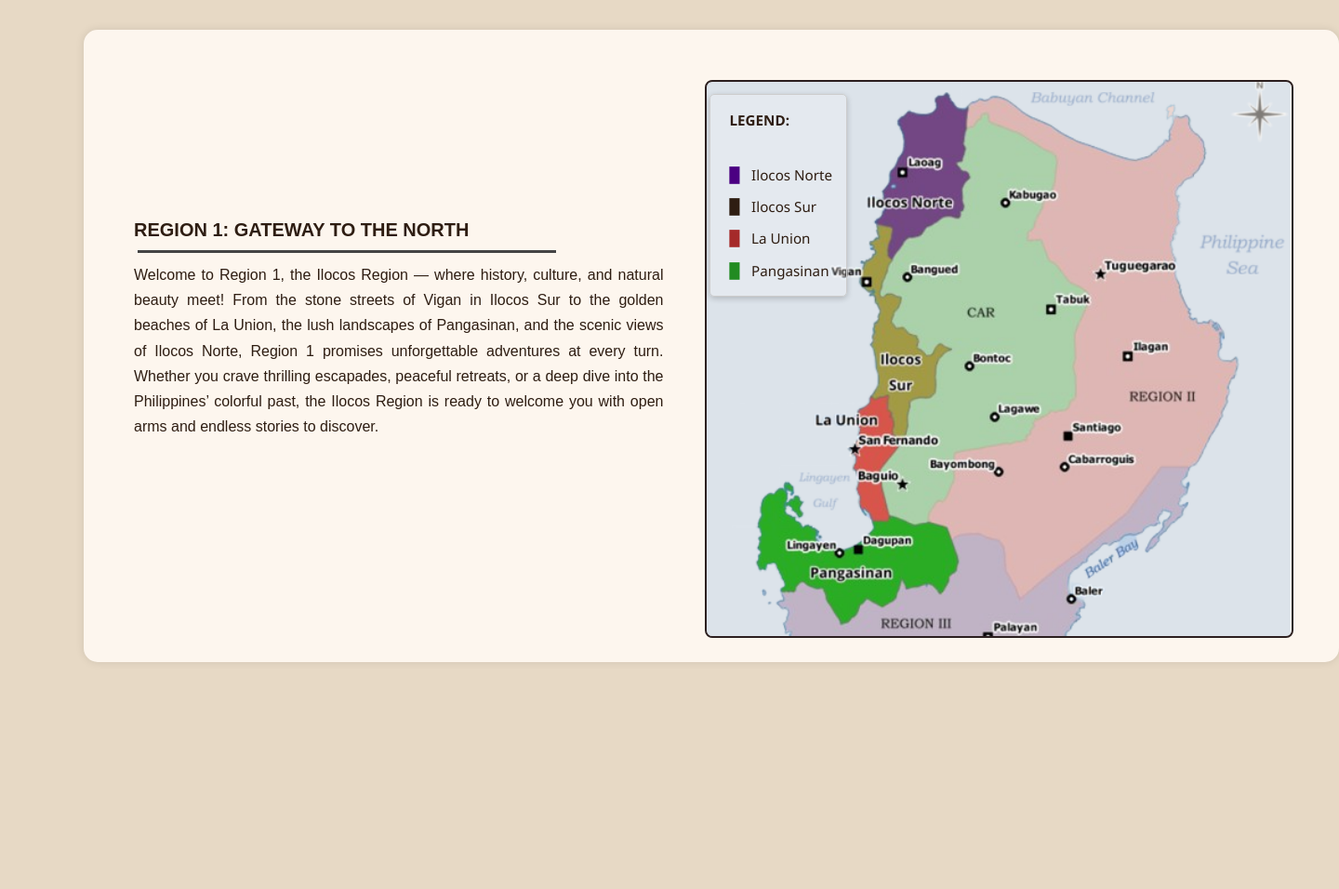
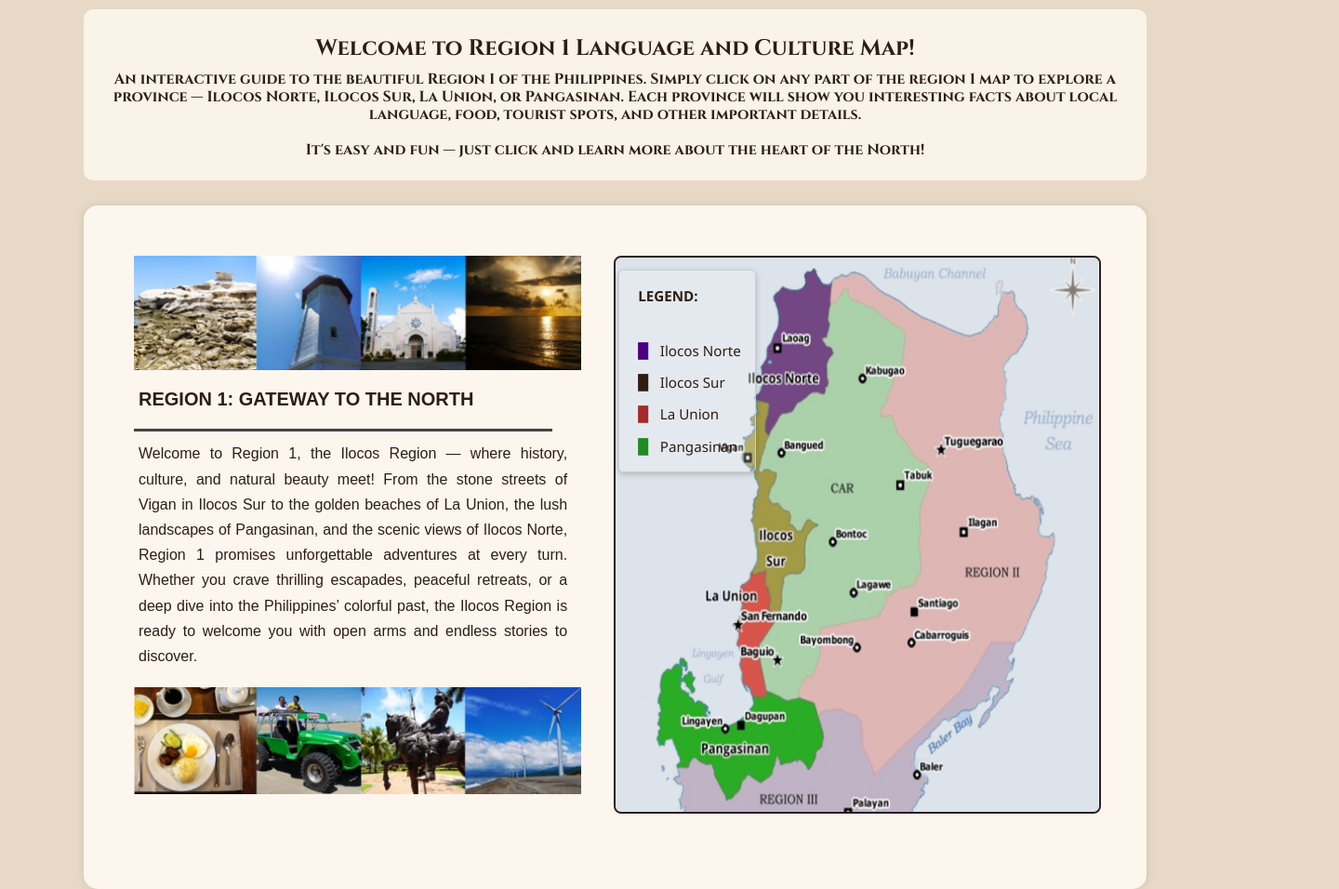
Before and after one commit to Ken-Ds/language-mapping-python, a plain HTML site: page frontend/index.html in a window 1280 px wide. Shown: the whole page at 93% size, 1440 px wide, since content can reach past the window. Before the commit the page ends 800 px from the top, so only its background shows below. Drawn offline with Linux system fonts and the light colour scheme.

Commit message:
update mainpage GUI

```diff
--- a/frontend/index.html
+++ b/frontend/index.html
@@ -8,8 +8,23 @@
   <link rel="stylesheet" href="style.css" />
 </head>
 <body>
+  <div class="intro">
+    <h3>Welcome to Region 1 Language and Culture Map!</h3>
+    <p>
+      An interactive guide to the beautiful Region 1 of the Philippines.
+      Simply click on any part of the region 1 map to explore a province — Ilocos Norte, Ilocos Sur,
+      La Union, or Pangasinan. Each province will show you interesting facts about
+      local language, food, tourist spots, and other important details.
+      <br><br>
+      It's easy and fun — just click and learn more about the heart of the North!
+    </p>
+  </div>
+
   <div class="container">
     <div class="left-panel">
+      <div class="banner-top">
+        <img src="images/topBanner.png" alt="Top Banner" class="banner-image">
+      </div>
       <h2>REGION 1: GATEWAY TO THE NORTH</h2>
       <hr class="section-line">
       <p>
@@ -20,6 +35,9 @@
         dive into the Philippines’ colorful past, the Ilocos Region is ready to welcome you with open
         arms and endless stories to discover.
       </p>
+      <div class="banner-bottom">
+        <img src="images/bottomBanner.png" alt="Bottom Banner" class="banner-image">
+      </div>
     </div>
 
     <div class="right-panel">
--- a/frontend/style.css
+++ b/frontend/style.css
@@ -56,11 +56,36 @@ body {
   padding: 20px;
 }
 
+.intro {
+  max-width: 1850px;
+  width: 90%;
+  background-color: #f9f3e8;
+  padding: 20px;
+  border-radius: 10px;
+  margin: 0px 80px;
+  align-items: center;
+  font-family: 'Cinzel', serif;
+  font-weight: bolder;
+  text-align: center;
+}
+
+.banner-top,
+.banner-bottom {
+  width: 100%;
+  text-align: center;
+}
+
+.banner-image {
+  max-width: 100%;
+  height: 80%;
+  display: block;
+  margin: 0;
+}
 
 /* Container holds left and right panels */
 .container {
   max-width: 1850px;
-  width: 1350px;
+  width: 90%;
   background-color: #fdf6ee;
   padding: 44px;
   border-radius: 15px;
@@ -72,9 +97,8 @@ body {
   gap: 20px;
   margin-left: 80px;
   margin-right: 30px;
-  max-height: 680px;
   margin-top: 27px;
-  margin-bottom: 25px;
+  margin-bottom: 27px;
   text-align:justify ;
 }
 
@@ -84,7 +108,7 @@ body {
   height: 3px;
   background-color: #444;
   border: none;
-  margin: 9px;
+
 }
 
 /* Back Button */
@@ -108,16 +132,17 @@ body {
 .left-panel h2 {
   font-size: 20px;
   font-weight: bold;
-  margin-bottom: 10px;
+  margin: 20px 10px;
   text-transform: uppercase;
   font-family: 'Intro Rust Line', sans-serif;
-  margin-top: 155px;
+
 }
 
 .left-panel p {
   font-size: 16px;
   line-height: 1.7;
-  margin-top: 10px;
+  margin: 10px 10px;
+  margin-bottom: 20px;
   font-family:'Copperplate Gothic 29BC', sans-serif;
   ;
 }
@@ -137,8 +162,6 @@ body {
     transition: all 0.4s ease-in-out;
 
 }
-
-
 .right-panel img:hover {
   transform: scale(1.05) rotate(-1deg);
   filter: brightness(1.2) saturate(1.5);
@@ -187,7 +210,6 @@ body {
 .legend-item.pangasinan {
   color: #228b22;
 }
-
 
 /* Tabs */
 .nav-tabs {
@@ -263,7 +285,7 @@ body {
 
 .province-content h2 {
   font-family: Tenor;
-  font-weight: bold;
+  font-weight: bolder;
   font-size: 38px;
   text-align: center;
 }
@@ -330,6 +352,11 @@ body {
 
 .language-desc {
   font-size: 1.6rem;
+}
+
+ul {
+  list-style-type: none;
+  padding-left: 0;
 }
 
 /* LA UNION MAP */
@@ -414,10 +441,6 @@ body {
   margin: 10px auto 20px auto;
 }
 
-
-
-
-
 .tourist-list {
   display: grid;
   grid-template-columns: 1fr 1fr; /* Create 2 columns */
@@ -441,9 +464,6 @@ body {
 .tourist-location {
   color: #555;
 }
-
-
-
 
 .statistics-section {
   display: flex;
```
Also changed, not shown: frontend/images/bottomBanner.png (added), frontend/images/topBanner.png (added).
